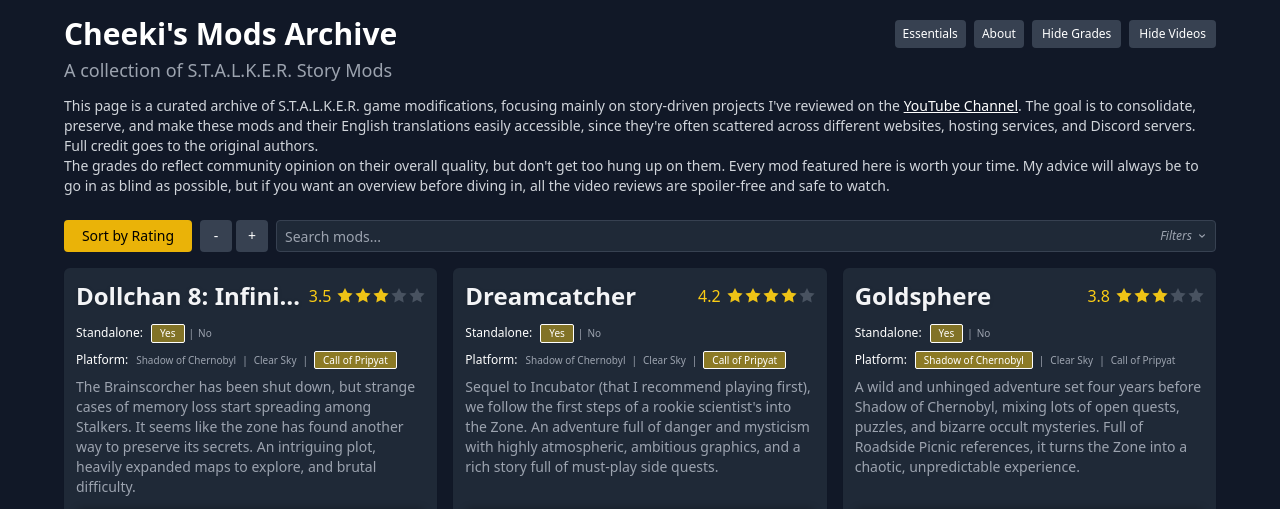
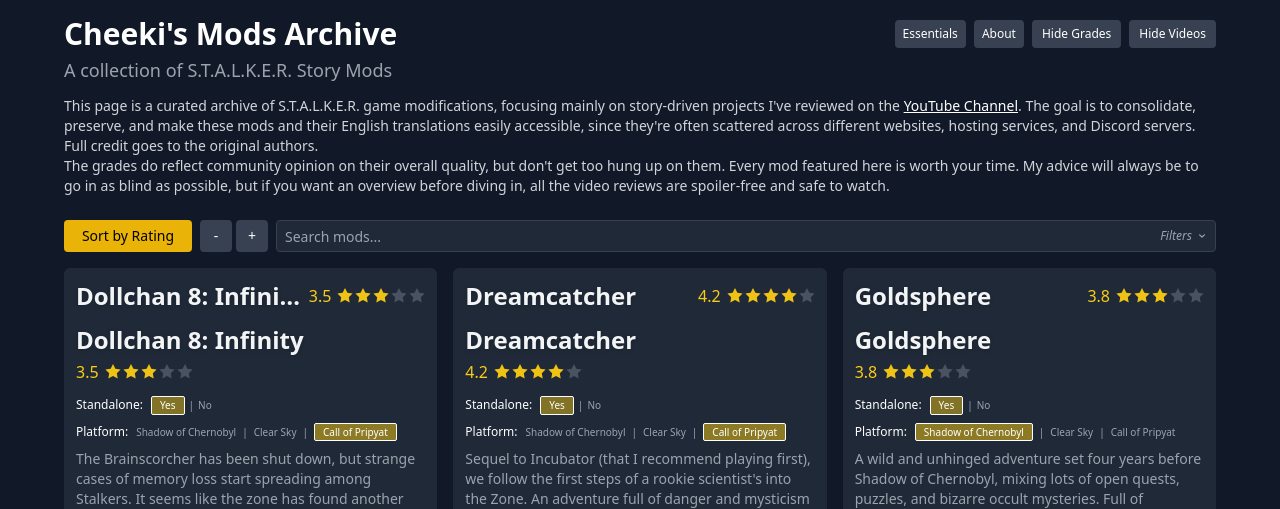
Before and after one commit to Cheekitos/CSMA, a Jekyll site: the page built from index.html, in a window 1280 px wide and 1400 px high, cut to the strip 0-509 px from the top of the window. Built offline with Jekyll 4.4.1, drawn with Linux system fonts in a browser that asks for light colours; nearby versions of some CDN libraries; some of the changed text lies outside the part shown.

Commit message:
layout Fixes

```diff
--- a/index.html
+++ b/index.html
@@ -134,11 +134,36 @@
 
         <!-- Grid view content (visible by default) -->
         <div class="grid-content">
-          <div class="flex justify-between items-center mb-3 gap-2">
+          <!-- Title and rating for cards-2 and cards-3 (side by side) -->
+          <div class="flex justify-between items-center mb-3 gap-2 title-rating-horizontal">
             <h3 class="text-2xl font-semibold text-gray-100 drop-shadow whitespace-nowrap overflow-hidden text-ellipsis hover:text-yellow-400 transition-colors">
               {{ mod.title }}
             </h3>
             <div class="flex items-center space-x-1.5 text-yellow-400 rating">
+              <span class="text-base font-medium">{{ mod.rating }}</span>
+              <div class="flex items-center space-x-0.5 opacity-95">
+                {% assign rating = mod.rating %}
+                {% assign full_stars = rating | floor %}
+                {% assign half_star = rating | minus: full_stars %}
+                {% for i in (1..5) %}
+                  {% if i <= full_stars %}
+                    <svg class="w-4 h-4 fill-current" viewBox="0 0 20 20"><path d="M10 15l-5.878 3.09 1.122-6.545L.487 6.91l6.561-.955L10 0l2.952 5.955 6.561.955-4.757 4.635 1.122 6.545z"/></svg>
+                  {% elsif i == full_stars | plus: 1 and half_star >= 0.5 %}
+                    <svg class="w-4 h-4" viewBox="0 0 20 20"><defs><linearGradient id="halfGrad{{ forloop.parentloop.index }}{{ forloop.index }}" x1="0" x2="100%" y1="0" y2="0"><stop offset="50%" stop-color="#facc15"/><stop offset="50%" stop-color="#4b5563"/></linearGradient></defs><path fill="url(#halfGrad{{ forloop.parentloop.index }}{{ forloop.index }})" d="M10 15l-5.878 3.09 1.122-6.545L.487 6.91l6.561-.955L10 0l2.952 5.955 6.561.955-4.757 4.635 1.122 6.545z"/></svg>
+                  {% else %}
+                    <svg class="w-4 h-4 fill-gray-600" viewBox="0 0 20 20"><path d="M10 15l-5.878 3.09 1.122-6.545L.487 6.91l6.561-.955L10 0l2.952 5.955 6.561.955-4.757 4.635 1.122 6.545z"/></svg>
+                  {% endif %}
+                {% endfor %}
+              </div>
+            </div>
+          </div>
+
+          <!-- Title and rating for cards-4 (stacked vertically) -->
+          <div class="mb-3 title-rating-vertical">
+            <h3 class="text-2xl font-semibold text-gray-100 drop-shadow hover:text-yellow-400 transition-colors">
+              {{ mod.title }}
+            </h3>
+            <div class="flex items-center space-x-1.5 text-yellow-400 rating mt-1">
               <span class="text-base font-medium">{{ mod.rating }}</span>
               <div class="flex items-center space-x-0.5 opacity-95">
                 {% assign rating = mod.rating %}
```
